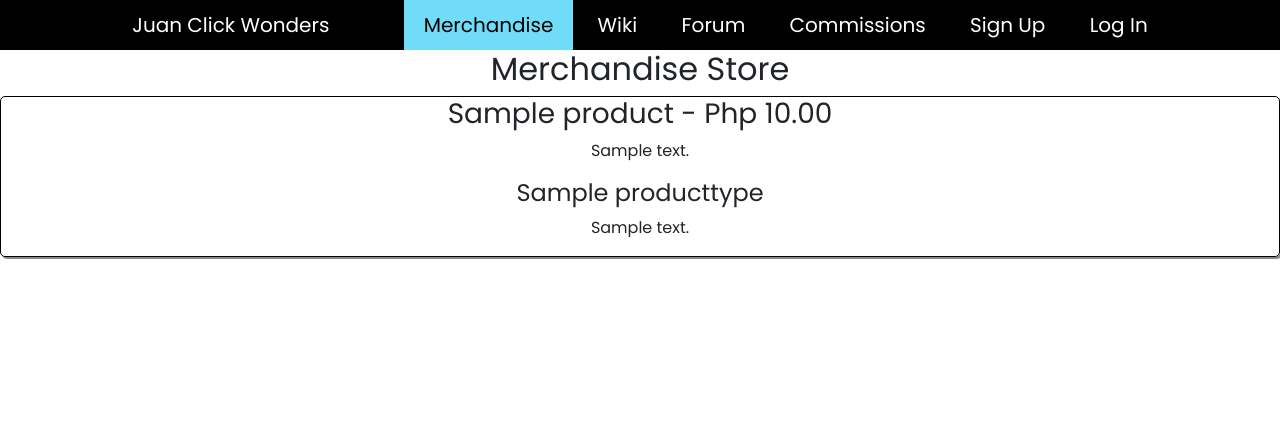
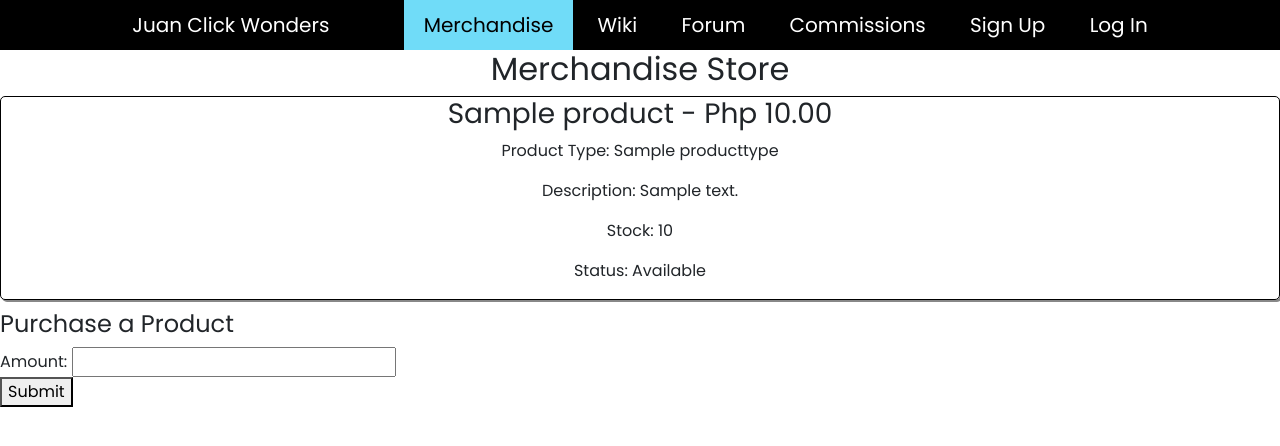
Before and after one commit to angelo-dlcrz/hobbysite-E-5, a Django app: page /merchstore/item/1 in a window 1280 px wide. Shown: the top 446 px of the page. Run offline with Django 5.2, Linux system fonts and the light colour scheme; tables that the repository leaves empty hold one stand-in row (values such as "Sample post").

Commit message:
fixed list view, started detail view

```diff
--- a/merchstore/admin.py
+++ b/merchstore/admin.py
@@ -3,15 +3,13 @@ from django.contrib import admin
 from .models import ProductType, Product
 
 
-class ProductInLine(admin.TabularInline):
+class ProductAdmin(admin.ModelAdmin):
     model = Product
 
 
 class ProductTypeAdmin(admin.ModelAdmin):
     model = ProductType
-    inlines = [ProductInLine,]
-
-    search_fields = ['name',]
 
 
+admin.site.register(Product, ProductAdmin)
 admin.site.register(ProductType, ProductTypeAdmin)
--- a/merchstore/forms.py
+++ b/merchstore/forms.py
@@ -17,4 +17,4 @@ class ProductForm(forms.ModelForm):
 class TransactionForm(forms.ModelForm):
     class Meta:
         model = Transaction
-        fields = ('status', )
+        fields = ('amount', )
--- a/merchstore/views.py
+++ b/merchstore/views.py
@@ -1,6 +1,9 @@
+from django.shortcuts import redirect
 from django.views.generic.list import ListView
 from django.views.generic.detail import DetailView
 from django.views.generic.edit import CreateView, UpdateView
+from django.urls import reverse_lazy
+from django.contrib.auth.mixins import LoginRequiredMixin
 
 from .models import Product, ProductType, Transaction
 from .forms import ProductForm, TransactionForm
@@ -22,6 +25,30 @@ class MerchDetailView(DetailView):
     model = Product
     template_name = 'merch_detail.html'
 
+    def get_context_data(self, **kwargs):
+        ctx = super().get_context_data(**kwargs)
+        ctx['form'] = TransactionForm()
+        return ctx
+
+    def post(self, request, *args, **kwargs):
+        form = TransactionForm(request.POST)
+        product = self.get_object()
+
+        if form.is_valid():
+            if request.user.is_authenticated():
+                transaction = form.save(commit=False)
+                transaction.buyer = request.user.profile
+                transaction.product = product
+                transaction.status = "On Cart"
+                transaction.save()
+
+                product.stock -= transaction.amount
+                product.save()
+                return redirect('merchstore:cart')
+            else:
+                return redirect('login-user')
+        return self.render_to_response(self.get_context_data(form=form))
+
 
 class MerchCreateView(CreateView):
     model = Product
--- a/templates/merch_detail.html
+++ b/templates/merch_detail.html
@@ -24,8 +24,24 @@
     <h2 style="text-align: center;">Merchandise Store</h2>
     <div id="details">
         <h3>{{ product.name }} - Php {{ product.price }}</h3>
-        <p>{{ product.description }}</p>
-        <h4>{{ product.product_type }}</h4>
-        <p>{{ product.product_type.description }}</p>
+        <p>Product Type: {{ product.product_type }}</p>
+        <p>Description: {{ product.description }}</p>
+        <p>Stock: {{ product.stock }}</p>
+        <p>Status: {{ product.status }}</p>
     </div>
+
+    {% if product.owner != request.user.profile %}
+        <h4>Purchase a Product</h4>
+            <form method="POST">
+                {% csrf_token %}
+                {{ form.as_div }}
+                {% if product.stock > 0 %}
+                    <button type="submit">Submit</button>
+                {% else %}
+                <button type="submit" disabled>Submit</button>
+                {% endif %}
+            </form>
+    {% else %}
+            <a href="{% url 'merchstore:merch_update' pk=product.pk %}">Edit Product</a>
+    {% endif %}
 {% endblock content %}
```
Also changed, not shown: templates/merch_list.html (+9 -9 lines).
